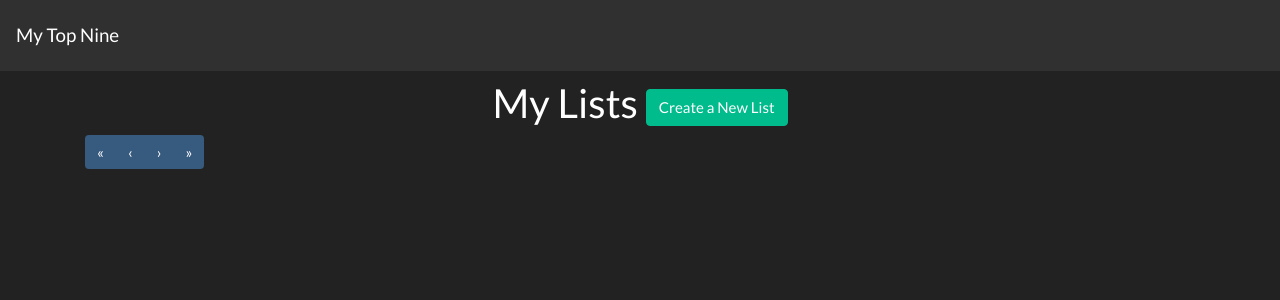
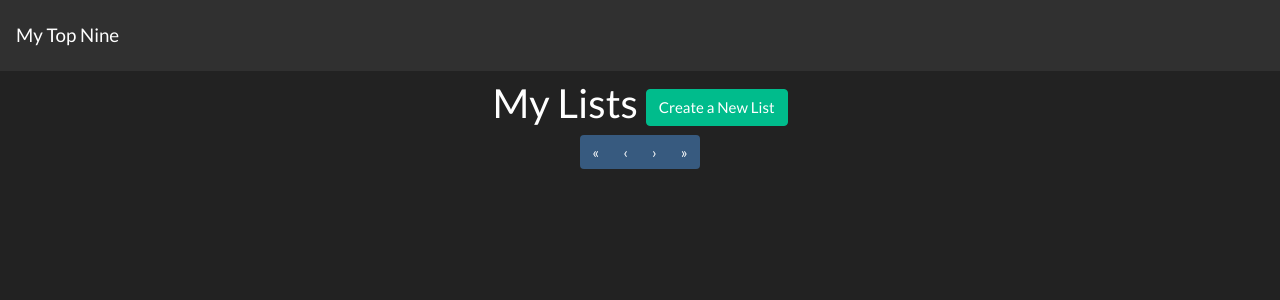
Before and after one commit to bw-my-top-nine/front-end, a React (Create React App) app: page /home in a window 1280 px wide. Shown: the top 300 px of the page. Built offline with nearby package versions, Linux system fonts and the light colour scheme; sample sign-in values are in the browser's storage.

Commit message:
center pagination

```diff
--- a/src/components/Home.js
+++ b/src/components/Home.js
@@ -46,7 +46,7 @@ function Home(props) {
                 <Row>
                     {/* {userLists.map(list=><div className="col-sm-4"><ItemList {...list} /></div>)} */}
                 </Row>
-                <Pagination>
+                <Pagination className="d-flex justify-content-center">
                     <PaginationItem>
                         <PaginationLink className="bg-primary" first href="#" />
                     </PaginationItem>
```
